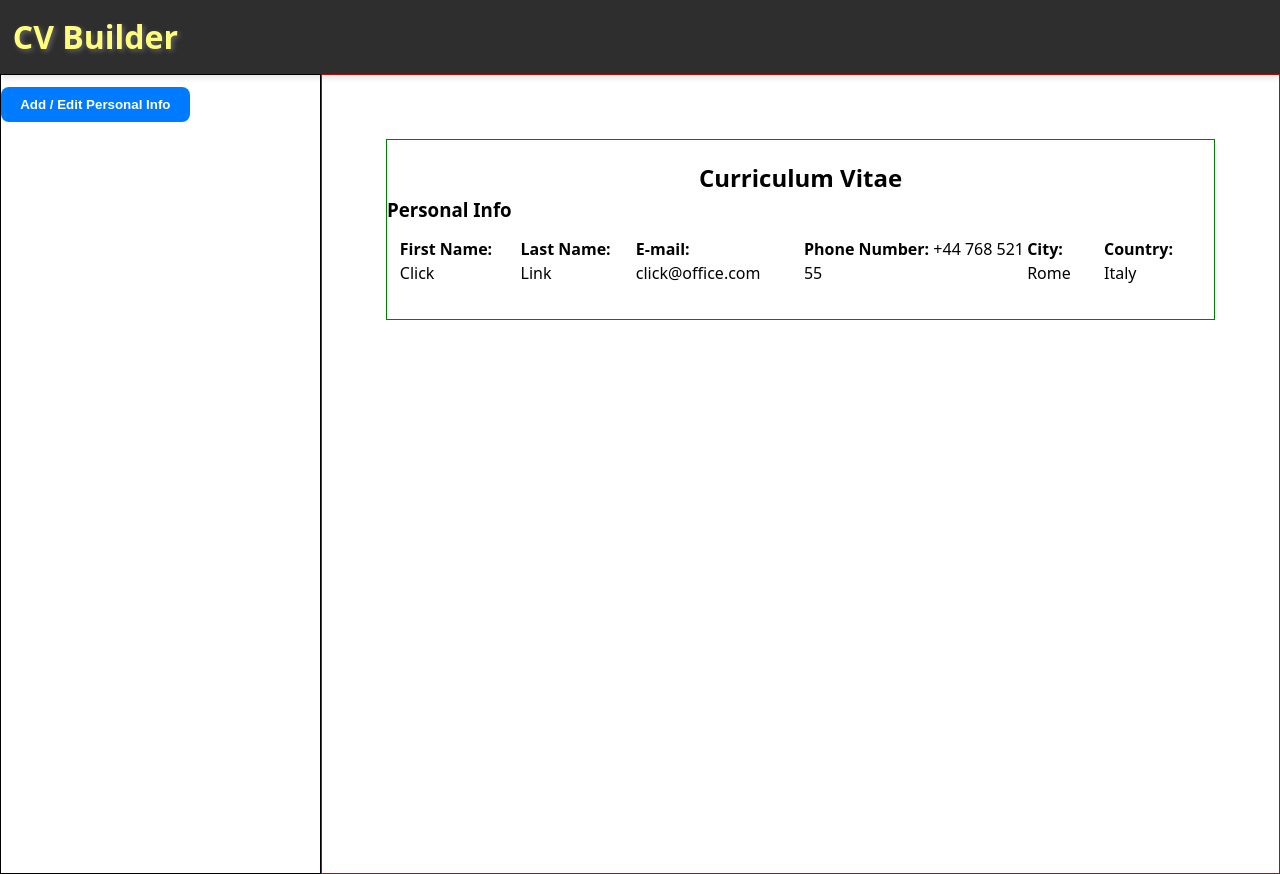
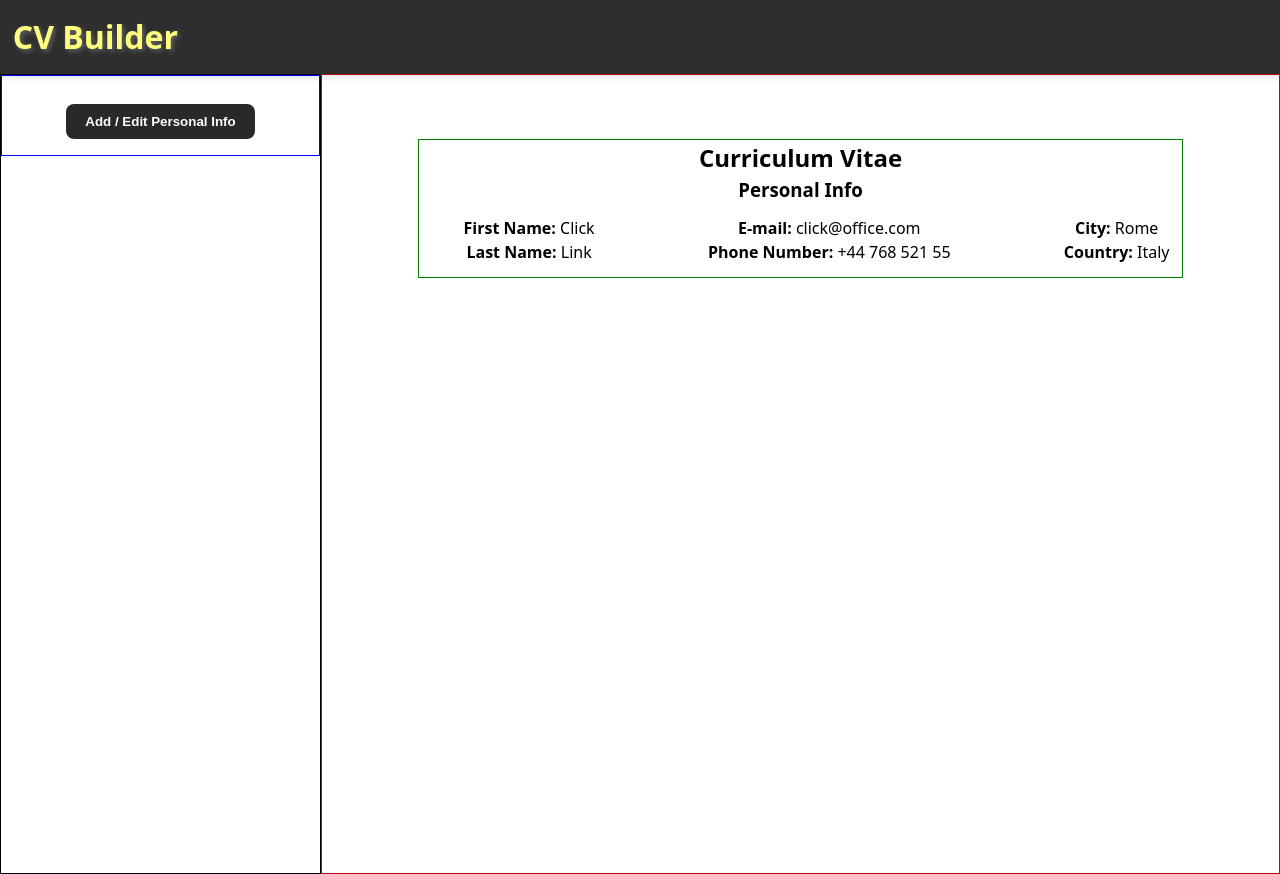
Before and after one commit to FreeFallRush/cv-application, a React (Vite) app: page / in a window 1280 px wide. Built offline with nearby package versions, Linux system fonts and the light colour scheme.

Commit message:
Modified CVPreview.jsx structure
Added styles in CVPreview.css and PersonalInfoForm.css

```diff
--- a/src/components/CVPreview.jsx
+++ b/src/components/CVPreview.jsx
@@ -7,6 +7,7 @@ function CVPreview({ personalInfo, defaultInfo }) {
       <div className="personalInfo-section">
         <h3>Personal Info</h3>
         <div className="personalInfo">
+          <div className="personalInfo-group">
             <p>
               <strong>First Name: </strong>
               {personalInfo.firstName || defaultInfo.firstName}
@@ -15,6 +16,8 @@ function CVPreview({ personalInfo, defaultInfo }) {
               <strong>Last Name: </strong>
               {personalInfo.lastName || defaultInfo.lastName}
             </p>
+          </div>
+          <div className="personalInfo-group">
             <p>
               <strong>E-mail: </strong>
               {personalInfo.email || defaultInfo.email}
@@ -23,6 +26,8 @@ function CVPreview({ personalInfo, defaultInfo }) {
               <strong>Phone Number: </strong>
               {personalInfo.phoneNumber || defaultInfo.phoneNumber}
             </p>
+          </div>
+          <div className="personalInfo-group">
             <p>
               <strong>City: </strong>
               {personalInfo.city || defaultInfo.city}
@@ -34,6 +39,7 @@ function CVPreview({ personalInfo, defaultInfo }) {
           </div>
         </div>
       </div>
+    </div>
   );
 }
 
--- a/src/styles/CVPreview.css
+++ b/src/styles/CVPreview.css
@@ -1,14 +1,21 @@
 .cv-preview {
   min-width: 80%;
   margin: 4rem;
-  padding: 1.3rem 0;
+  /* padding: 1.3rem 0; */
   display: flex;
   flex-direction: column;
-  align-items: center;
+  text-align: center;
+  /* align-items: center; */
   border: 1px solid green;
 }
 
 .personalInfo {
   display: flex;
+  /* justify-content: center; */
+  justify-content: space-between;
   padding: 0.8rem;
 }
+
+.personalInfo-group {
+  margin-left: 2rem;
+}
--- a/src/styles/PersonalInfoForm.css
+++ b/src/styles/PersonalInfoForm.css
@@ -1,5 +1,8 @@
 .personalInfoForm {
+  border: 1px solid blue;
   margin-bottom: 1.5rem;
+  padding: 1rem;
+  text-align: center;
 }
 
 .personalInfoForm h2 {
@@ -17,7 +20,7 @@
 
 .edit-btn,
 .submit-btn {
-  background-color: #007bff;
+  background-color: #292929;
   color: white;
   border: none;
   padding: 0.6rem 1.2rem;
@@ -30,5 +33,5 @@
 
 .edit-btn:hover,
 .submit-btn:hover {
-  background-color: #0056b3;
+  background-color: #6e6e6e;
 }
```
Lines whose indentation alone changed are shown as unchanged.
